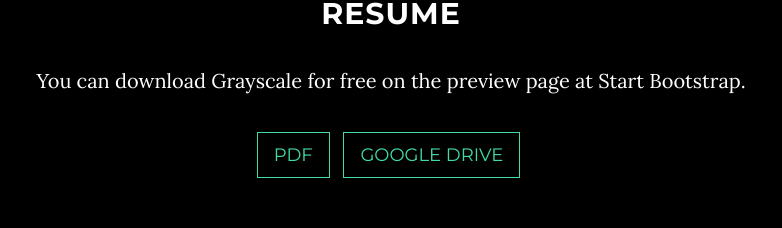
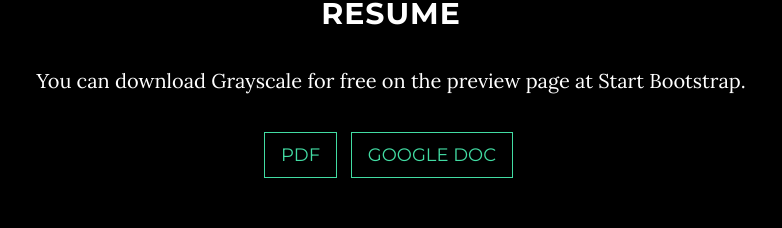
Before and after one commit to larneson/larneson.github.io, a website: page index.html in a window 1280 px wide. Shown: the part 2328-2556 px from the top of the page, without its empty margins (249-1031 px from the left). Drawn offline with nearby package versions, Linux system fonts and the light colour scheme.

Commit message:
added resume

```diff
--- a/index.html
+++ b/index.html
@@ -127,8 +127,8 @@
                     <h2>Resume</h2>
                     <p>You can download Grayscale for free on the preview page at Start Bootstrap.</p>
                     <ul class="list-inline">
-                      <li><a href="http://startbootstrap.com/template-overviews/grayscale/" class="btn btn-default btn-lg">PDF</a></li>
-                      <li><a href="http://startbootstrap.com/template-overviews/grayscale/" class="btn btn-default btn-lg">Google Drive</a></li>
+                      <li><a href="LinkArnesonResumeWeb.pdf" class="btn btn-default btn-lg">PDF</a></li>
+                      <li><a href="https://docs.google.com/document/d/1TqVQXCObsLxRfS5iPEurQAi6hXYWujuFVQfZSuTNdRk/edit?usp=sharing" class="btn btn-default btn-lg">Google Doc</a></li>
                     </ul>
                 </div>
             </div>
```
Also changed, not shown: 1 other file.
